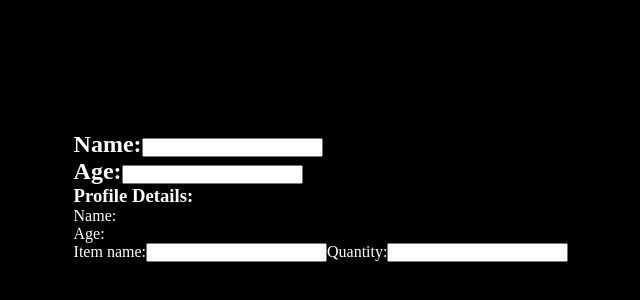
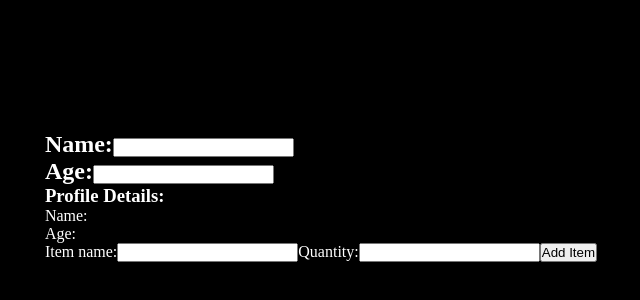
Before and after one commit to Sushey01/50-Hour-React-Challenge, a React (Vite) app: page / in a window 1280 px wide. Shown: the part 204-504 px from the top of the page, without its empty margins (319-959 px from the left). Built offline with nearby package versions, Linux system fonts and the light colour scheme.

Commit message:
Day9SHoppingListChallengeComplete

```diff
--- a/src/components/Day6StateAndHooks/ShoppingList.jsx
+++ b/src/components/Day6StateAndHooks/ShoppingList.jsx
@@ -7,22 +7,25 @@ const ShoppingList = () => {
 
 
   function handleChange(e){
-    const {name, quantity} = e.target
-    setItems(prev=>({
-      ...prev,
+    e.preventDefault();
+    if (!name || !quantity) return;
 
-    }))
+    const newItem = {name, quantity};
+
+    setItems((prevItems)=>[...prevItems, newItem]);
+    setName("");
+    setQuantity("");
   }
 
   return (
     <div>
-      <form>
+      <form  onSubmit={handleChange}>
         <label>
           Item name:
           <input
           type='text'
           value={name}
-          onChange={(e)=>{handleChange(e.target.value)}}
+          onChange={(e)=>setName(e.target.value)}
           />
         </label>
         <label>
@@ -30,11 +33,21 @@ const ShoppingList = () => {
           <input
           type='number'
           value={quantity}
-          onChange={(e)=>{handleChange(e.target.value)}}
+          onChange={(e)=>setQuantity(e.target.value)}
           />
 
         </label>
+        <button type='submit'>Add Item</button>
       </form>
+
+
+      <ul>
+        {items.map((item, index)=>(
+          <li key={index}>
+            {item.name} -Quantity: {item.quantity}
+          </li>
+        ))}
+      </ul>
     </div>
   )
 }
```
